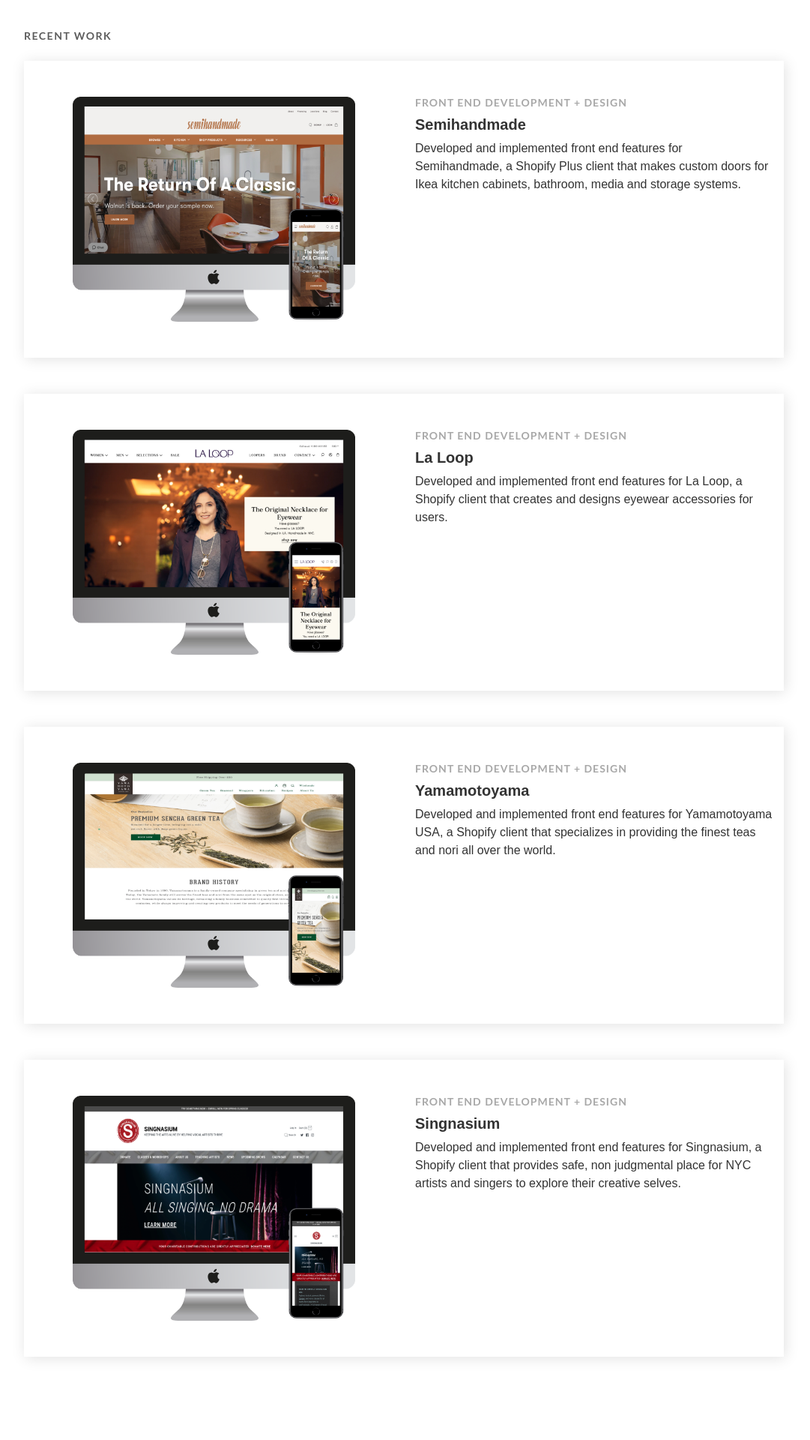
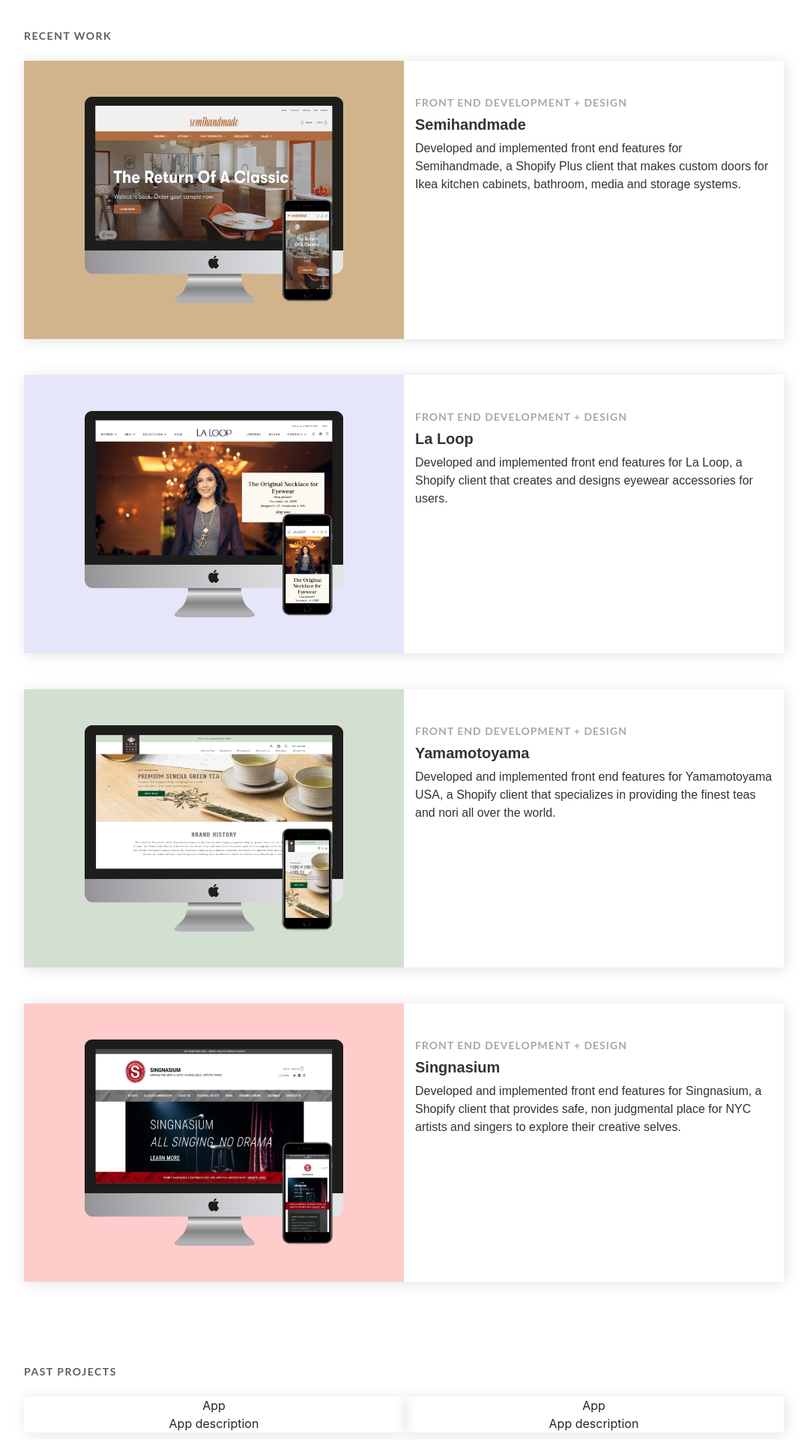
Before and after one commit to wjypark94/wpark-portfolio, a React (Create React App) app: page / in a window 1280 px wide. Shown: the part 380-2300 px from the top of the page at 75% size, without its empty margins (101-1182 px from the left). Built offline with nearby package versions, Linux system fonts and the light colour scheme; a web font is replaced by a local one.

Commit message:
added more styles to recent work component

```diff
--- a/src/componentStyles/RecentWork.css
+++ b/src/componentStyles/RecentWork.css
@@ -16,8 +16,32 @@
 }
 
 @media screen and (min-width: 768px){
+	.work-img { height: 275px; }
+	.work-title { font-size: 1.250rem; }
+}
+
+@media screen and (min-width: 2000px){
 	.work-img { height: 300px; }
-	.work-title { font-size: 1.250rem; }
+}
+
+/* .img-col {
+	background-color: #f1f0ee;
+} */
+
+.semihandmade-col {
+	background-color: #D2B48C;
+}
+
+.laloop-col {
+	background-color: #E6E6FA;
+}
+
+.ymy-col {
+	background-color: #d2dfd1;
+}
+
+.singnasium-col {
+	background-color: #ffcccc;
 }
 
 .position-header {
--- a/src/components/PastProjects.js
+++ b/src/components/PastProjects.js
@@ -10,6 +10,30 @@
 						<h2 class="work-header text-uppercase">Past Projects</h2>
 					</div>
 				</div>
+
+				<div class="row mx-0 mx-lg-5 mb-5">
+					<div class="col-6">
+						<div class="row work-border">
+							<div class="col-12">
+								App
+							</div>
+							<div class="col-12">
+								App description
+							</div>
+						</div>
+					</div>
+					<div class="col-6">
+						<div class="row work-border">
+							<div class="col-12">
+								App
+							</div>
+							<div class="col-12">
+								App description
+							</div>
+						</div>
+					</div>
+
+				</div>
 			</div>
 		)
 	}
--- a/src/components/RecentWork.js
+++ b/src/components/RecentWork.js
@@ -14,42 +14,42 @@
 						<h2 class="work-header text-uppercase">Recent Work</h2>
 					</div>
 				</div>
-				<div className="row work-border py-5 mb-5 mx-0 mx-lg-5">
-					<div className="col-12 col-md-6">
+				<div className="row work-border mb-5 mx-0 mx-lg-5">
+					<div className="col-12 col-md-6 py-5 semihandmade-col">
 					 	<img className="work-img img-fluid" src={Semihandmade} alt="semihandmade"/>
 					</div>
-					<div className="col-12 col-md-6 pt-5 pt-md-0">
+					<div className="col-12 col-md-6 py-5">
 						<h3 className="text-left text-uppercase position-header">Front End Development + Design</h3>
 						<h2 className="text-left work-title">Semihandmade</h2>
 						<p className="text-left m-0 work-paragraph">Developed and implemented front end features for Semihandmade, a Shopify Plus client that makes custom doors for Ikea kitchen cabinets, bathroom, media and storage systems.</p>
 
 					</div>
 				</div>
-				<div className="row work-border py-5 mb-5 mx-0 mx-lg-5">
-					<div className="col-12 col-md-6">
+				<div className="row work-border mb-5 mx-0 mx-lg-5">
+					<div className="col-12 col-md-6 py-5 laloop-col">
 						<img className="work-img img-fluid" src={Laloop} alt="laloop"/>
 					</div>
-					<div className="col-12 col-md-6 pt-5 pt-md-0">
+					<div className="col-12 col-md-6 py-5">
 						<h3 className="text-left text-uppercase position-header">Front End Development + Design</h3>
 						<h2 className="text-left work-title">La Loop</h2>
 						<p className="text-left m-0 work-paragraph">Developed and implemented front end features for La Loop, a Shopify client that creates and designs eyewear accessories for users. </p>
 					</div>
 				</div>
-				<div className="row work-border py-5 mb-5 mx-0 mx-lg-5">
-					<div className="col-12 col-md-6">
+				<div className="row work-border mb-5 mx-0 mx-lg-5">
+					<div className="col-12 col-md-6 py-5 ymy-col">
 						<img className="work-img img-fluid" src={Ymy} alt="ymy"/>
 					</div>
-					<div className="col-12 col-md-6 pt-5 pt-md-0">
+					<div className="col-12 col-md-6 py-5">
 						<h3 className="text-left text-uppercase position-header">Front End Development + Design</h3>
 						<h2 className="text-left work-title">Yamamotoyama</h2>
 						<p className="text-left m-0 work-paragraph">Developed and implemented front end features for Yamamotoyama USA, a Shopify client that specializes in providing the finest teas and nori all over the world.</p>
 					</div>
 				</div>
-				<div className="row work-border py-5 mb-5 mx-0 mx-lg-5">
-					<div className="col-12 col-md-6">
+				<div className="row work-border mb-5 mx-0 mx-lg-5">
+					<div className="col-12 col-md-6 py-5 singnasium-col">
 						<img className="work-img img-fluid" src={Singnasium} alt="singnasium"/>
 					</div>
-					<div className="col-12 col-md-6 pt-5 pt-md-0">
+					<div className="col-12 col-md-6 py-5">
 						<h3 className="text-left text-uppercase position-header">Front End Development + Design</h3>
 						<h2 className="text-left work-title">Singnasium</h2>
 						<p className="text-left m-0 work-paragraph">Developed and implemented front end features for Singnasium, a Shopify client that provides safe, non judgmental place for NYC artists and singers to explore their creative selves.</p>
```
